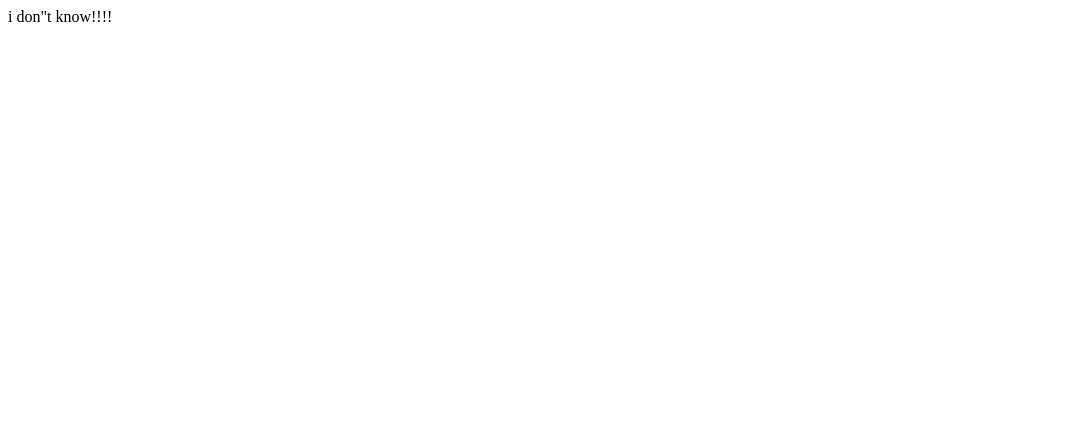
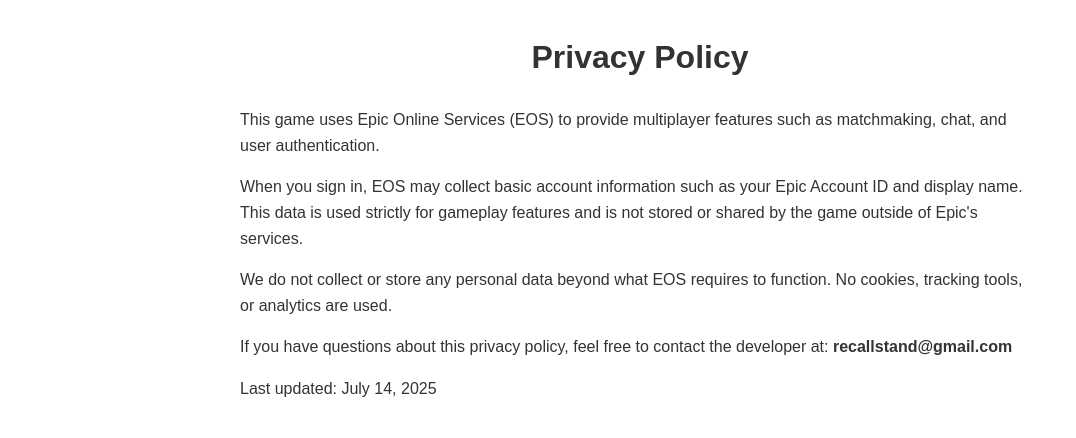
Before and after one commit to DiamondHorizon/Invasant, a plain HTML site: page privacy.html in a window 1280 px wide. Shown: the whole page, without its empty margins (0-1076 px from the left). Drawn offline with Linux system fonts and the light colour scheme.

Commit message:
Initial verbage for privacy.html

```diff
--- a/privacy.html
+++ b/privacy.html
@@ -1 +1,35 @@
-i don"t know!!!!
+<!DOCTYPE html>
+<html lang="en">
+<head>
+  <meta charset="UTF-8" />
+  <meta name="viewport" content="width=device-width, initial-scale=1.0" />
+  <title>Privacy Policy</title>
+  <style>
+    body {
+      font-family: Arial, sans-serif;
+      max-width: 800px;
+      margin: 2rem auto;
+      padding: 0 1rem;
+      line-height: 1.6;
+      color: #333;
+    }
+    h1 {
+      text-align: center;
+      margin-bottom: 1.5rem;
+    }
+  </style>
+</head>
+<body>
+  <h1>Privacy Policy</h1>
+
+  <p>This game uses Epic Online Services (EOS) to provide multiplayer features such as matchmaking, chat, and user authentication.</p>
+
+  <p>When you sign in, EOS may collect basic account information such as your Epic Account ID and display name. This data is used strictly for gameplay features and is not stored or shared by the game outside of Epic's services.</p>
+
+  <p>We do not collect or store any personal data beyond what EOS requires to function. No cookies, tracking tools, or analytics are used.</p>
+
+  <p>If you have questions about this privacy policy, feel free to contact the developer at: <strong>recallstand@gmail.com</strong></p>
+
+  <p>Last updated: July 14, 2025</p>
+</body>
+</html>
```
